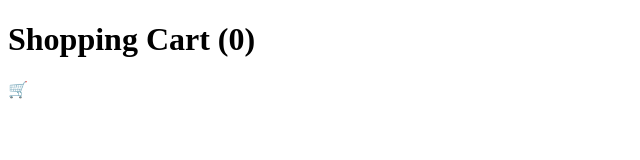
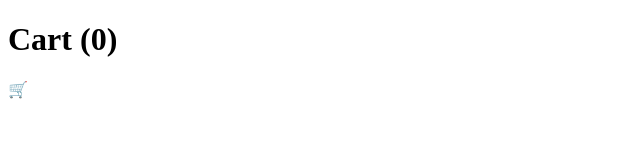
Before and after one commit to veldurthsanjay/dummy, a plain HTML site: page cart.html in a window 1280 px wide. Shown: the whole page, without its empty margins (0-640 px from the left). Drawn offline with Linux system fonts and the light colour scheme.

Commit message:
second commit

```diff
--- a/cart.html
+++ b/cart.html
@@ -3,13 +3,13 @@
 <head>
     <meta charset="UTF-8">
     <meta name="viewport" content="width=device-width, initial-scale=1.0">
-    <title>Shopping Cart</title>
+    <title>Cart</title>
     <link rel="stylesheet" href="cart.css">
     <link rel="stylesheet" href="https://cdnjs.cloudflare.com/ajax/libs/font-awesome/6.7.1/css/all.min.css" integrity="sha512-5Hs3dF2AEPkpNAR7UiOHba+lRSJNeM2ECkwxUIxC1Q/FLycGTbNapWXB4tP889k5T5Ju8fs4b1P5z/iB4nMfSQ==" crossorigin="anonymous" referrerpolicy="no-referrer" />
 </head>
 <body>
     <div class="header">
-        <h1>Shopping Cart (<span id="cart-count">0</span>)</h1>
+        <h1>Cart (<span id="cart-count">0</span>)</h1>
         <div class="cart-count" id="cart-icon">🛒</div>
     </div>
 
```
Also changed, not shown: main.js (line endings or trailing spaces).
